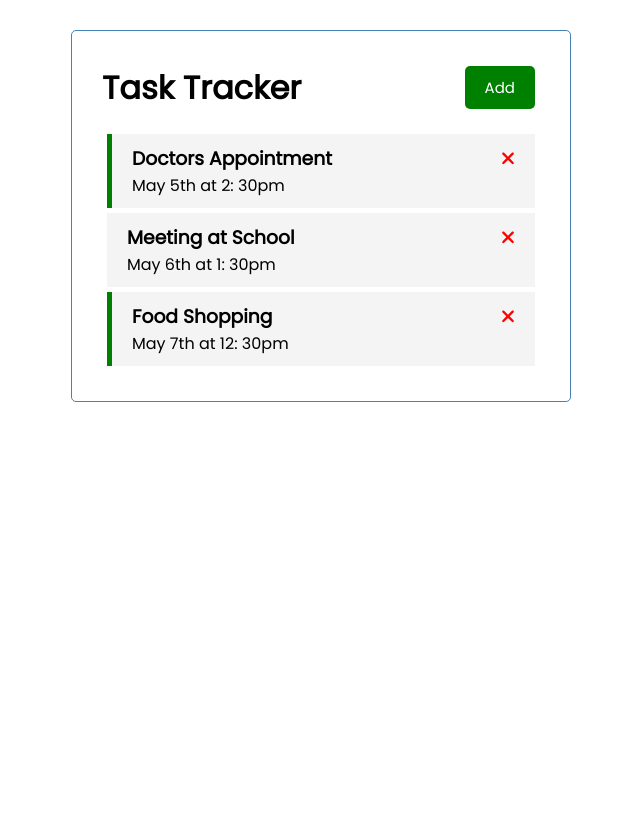
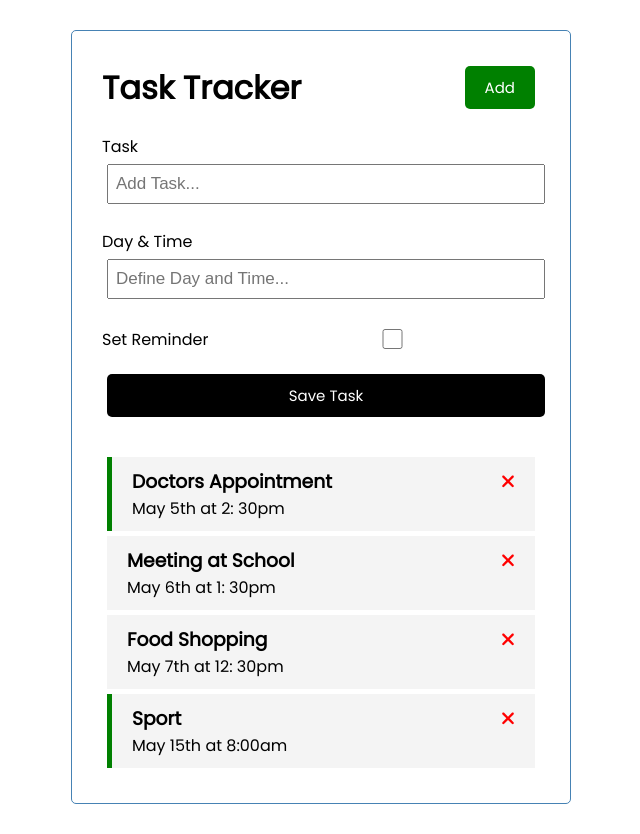
Before and after one commit to JoLrt-dev/task-tracker, an Angular app: page / in a window 1280 px wide. Shown: the whole page, without its empty margins (319-959 px from the left). Before the commit the page ends 800 px from the top, so only its background shows below. Built offline with nearby package versions, Linux system fonts and the light colour scheme; data requests are answered from the project's data file.

Commit message:
add task

```diff
--- a/db.json
+++ b/db.json
@@ -16,7 +16,13 @@
       "id": 3,
       "text": "Food Shopping",
       "day": "May 7th at 12: 30pm",
-      "reminder": true
+      "reminder": false
+    },
+    {
+      "text": "Sport",
+      "day": "May 15th at 8:00am",
+      "reminder": true,
+      "id": 4
     }
   ]
 }
--- a/src/app/app.module.ts
+++ b/src/app/app.module.ts
@@ -2,12 +2,14 @@
 import { BrowserModule } from '@angular/platform-browser';
 import { FontAwesomeModule } from '@fortawesome/angular-fontawesome';
 import { HttpClientModule } from '@angular/common/http';
+import { FormsModule } from '@angular/forms';
 
 import { AppComponent } from './app.component';
 import { HeaderComponent } from './components/header/header.component';
 import { ButtonComponent } from './components/button/button.component';
 import { TasksComponent } from './components/tasks/tasks.component';
 import { TaskItemComponent } from './components/task-item/task-item.component';
+import { AddTaskComponent } from './components/add-task/add-task.component';
 
 @NgModule({
   declarations: [
@@ -16,8 +18,9 @@
     ButtonComponent,
     TasksComponent,
     TaskItemComponent,
+    AddTaskComponent,
   ],
-  imports: [BrowserModule, FontAwesomeModule, HttpClientModule],
+  imports: [BrowserModule, FontAwesomeModule, HttpClientModule, FormsModule],
   providers: [],
   bootstrap: [AppComponent],
 })
--- /dev/null
+++ b/src/app/components/add-task/add-task.component.css
@@ -0,0 +1,3 @@
+.add-form {
+  margin-bottom: 40px;
+}
--- /dev/null
+++ b/src/app/components/add-task/add-task.component.html
@@ -0,0 +1,32 @@
+<form class="add-form" (ngSubmit)="onSubmit()">
+  <div class="form-control">
+    <label for="task">Task</label>
+    <input
+      type="text"
+      name="task"
+      [(ngModel)]="text"
+      id="task"
+      placeholder="Add Task..."
+    />
+  </div>
+  <div class="form-control">
+    <label for="task">Day & Time</label>
+    <input
+      type="text"
+      name="day"
+      [(ngModel)]="day"
+      id="day"
+      placeholder="Define Day and Time..."
+    />
+  </div>
+  <div class="form-control form-control-check">
+    <label for="reminder">Set Reminder</label>
+    <input
+      type="checkbox"
+      name="reminder"
+      [(ngModel)]="reminder"
+      id="reminder"
+    />
+  </div>
+  <input type="submit" value="Save Task" class="btn btn-block" />
+</form>
--- /dev/null
+++ b/src/app/components/add-task/add-task.component.ts
@@ -0,0 +1,31 @@
+import { Component, OnInit, Output, EventEmitter } from '@angular/core';
+import { Task } from 'src/app/Task';
+
+@Component({
+  selector: 'app-add-task',
+  templateUrl: './add-task.component.html',
+  styleUrls: ['./add-task.component.css'],
+})
+export class AddTaskComponent implements OnInit {
+  @Output() onAddTask: EventEmitter<Task> = new EventEmitter();
+  text: string;
+  day: string;
+  reminder: boolean = false;
+  constructor() {}
+
+  ngOnInit(): void {}
+  onSubmit() {
+    if (!this.text || !this.day) {
+      alert('Please add a task');
+      return;
+    }
+
+    const newTask = {
+      text: this.text,
+      day: this.day,
+      reminder: this.reminder,
+    };
+
+    this.onAddTask.emit(newTask);
+  }
+}
--- a/src/app/components/tasks/tasks.component.html
+++ b/src/app/components/tasks/tasks.component.html
@@ -1,7 +1,7 @@
 <!-- because we import mock data and interface in task.component.ts,
     we should be able to loop on the tasks with *ngFor let task of tasks,
     kinda equivalent to map or forEach method -->
-
+<app-add-task (onAddTask)="addTask($event)"></app-add-task>
 <app-task-item
   *ngFor="let task of tasks"
   [task]="task"
--- a/src/app/components/tasks/tasks.component.ts
+++ b/src/app/components/tasks/tasks.component.ts
@@ -26,4 +26,7 @@
     task.reminder = !task.reminder;
     this.taskService.updateTaskReminder(task).subscribe();
   }
+  addTask(task: Task) {
+    this.taskService.addTask(task).subscribe((task) => this.tasks.push(task));
+  }
 }
--- a/src/app/services/task.service.ts
+++ b/src/app/services/task.service.ts
@@ -44,4 +44,8 @@
     const url = `${this.apiUrl}/${task.id}`;
     return this.http.put<Task>(url, task, httpOptions);
   }
+
+  addTask(task: Task): Observable<Task> {
+    return this.http.post<Task>(this.apiUrl, task, httpOptions);
+  }
 }
```
Also changed, not shown: 1 other file (tests, documents, lock files or other folders).
